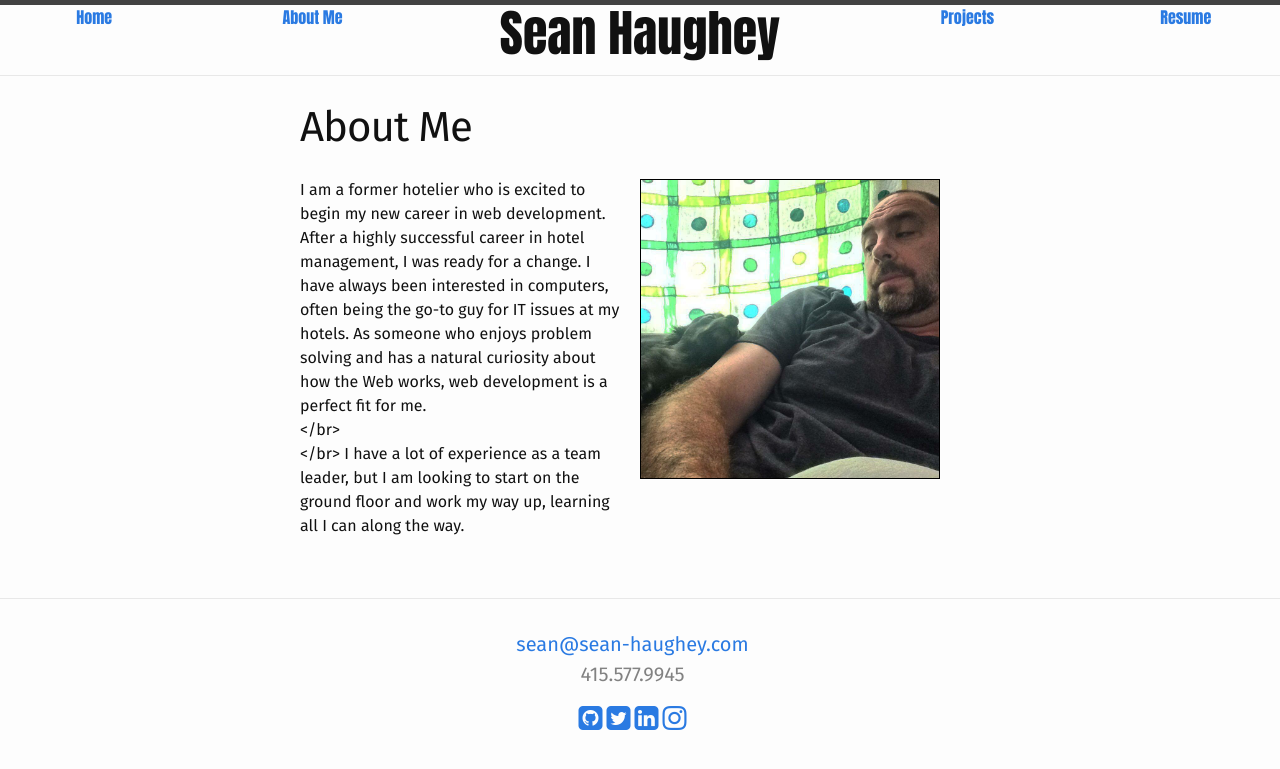
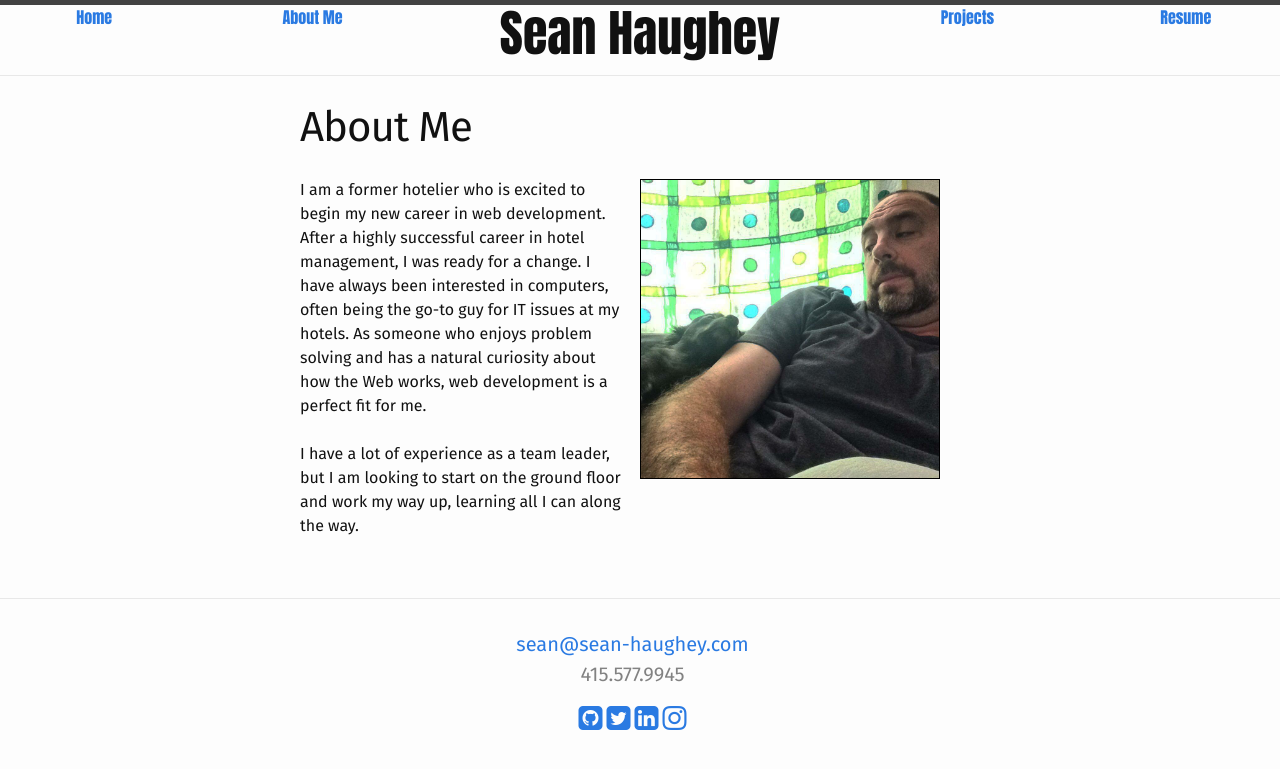
Before and after one commit to seanhaughey/sean_haughey, a Jekyll site: the page built from about.md, in a window 1280 px wide. Shown: the top 769 px of the page. Built offline with Jekyll 4.4.1, drawn with Linux system fonts in a browser that asks for light colours; nearby versions of some CDN libraries; library files that are not in the unit come from our copies.

```diff
--- a/_includes/footer.html
+++ b/_includes/footer.html
@@ -15,10 +15,10 @@
         <div class="col-xs-4 col-sm-4 col-md-4">
           <ul class="social-media-list text-center">
             <li>
-              <a href="https://github.com/seanhaughey" target="_blank"><i class="fa fa-github-square"></i></a>
-              <a href="https://twitter.com/sdhaughey" target="_blank"><i class="fa fa-twitter-square"></i></a>
-              <a href="https://www.linkedin.com/in/seanhaughey" target="_blank"><i class="fa fa-linkedin-square"></i></a>
-              <a href="https://www.instagram.com/sdhaughey" target="_blank"><i class="fa fa-instagram"></i></a>
+              <a href="https://github.com/seanhaughey" target="_blank"><i class="fa fa-github-square footer-icon"></i></a>
+              <a href="https://twitter.com/sdhaughey" target="_blank"><i class="fa fa-twitter-square footer-icon"></i></a>
+              <a href="https://www.linkedin.com/in/seanhaughey" target="_blank"><i class="fa fa-linkedin-square footer-icon"></i></a>
+              <a href="https://www.instagram.com/sdhaughey" target="_blank"><i class="fa fa-instagram footer-icon"></i></a>
             </li>
           </ul>
         </div>
--- a/about.md
+++ b/about.md
@@ -6,8 +6,8 @@ permalink: /about/
 <div class="row">
 	<div class="col-xs-6 col-sm-6 col-md-6">
 		I am a former hotelier who is excited to begin my new career in web development. After a highly successful career in hotel management, I was ready for a change. I have always been interested in computers, often being the go-to guy for IT issues at my hotels. As someone who enjoys problem solving and has a natural curiosity about how the Web works, web development is a perfect fit for me.
-<br></br>
-<br></br>
+<br>
+<br>
 		I have a lot of experience as a team leader, but I am looking to start on the ground floor and work my way up, learning all I can along the way.
 	</div>
 	<div class="col-xs-4 col-sm-4 col-md-4"></div>
--- a/css/main.scss
+++ b/css/main.scss
@@ -85,7 +85,7 @@ header {
 }
 
 .screenshot-spacer {
-	height: 100px;
+	height: 25px;
 }
 
 .project-image {
@@ -104,6 +104,6 @@ header {
   font-size: 20px;
 }
 
-.fa {
+.footer-icon {
   font-size: 28px;
 }
```
Also changed, not shown: projects.md (+19 -0 lines).
